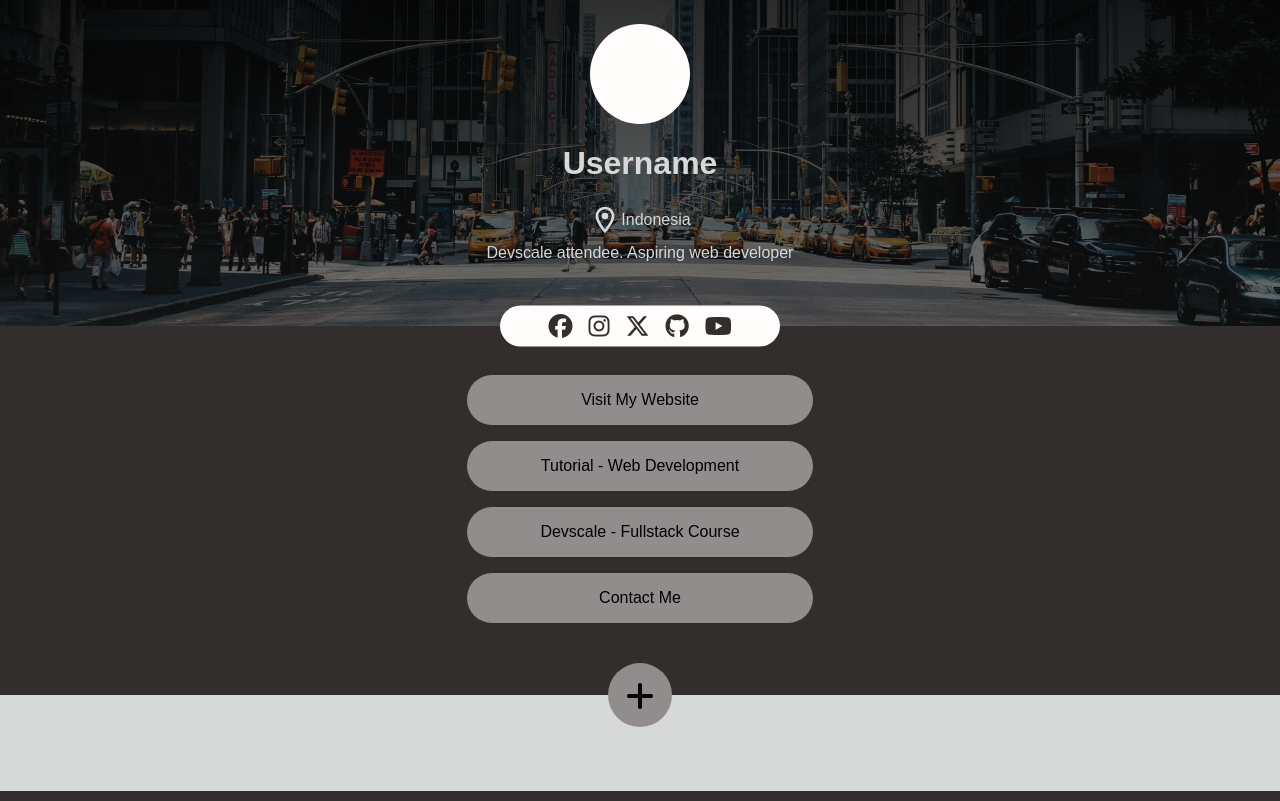
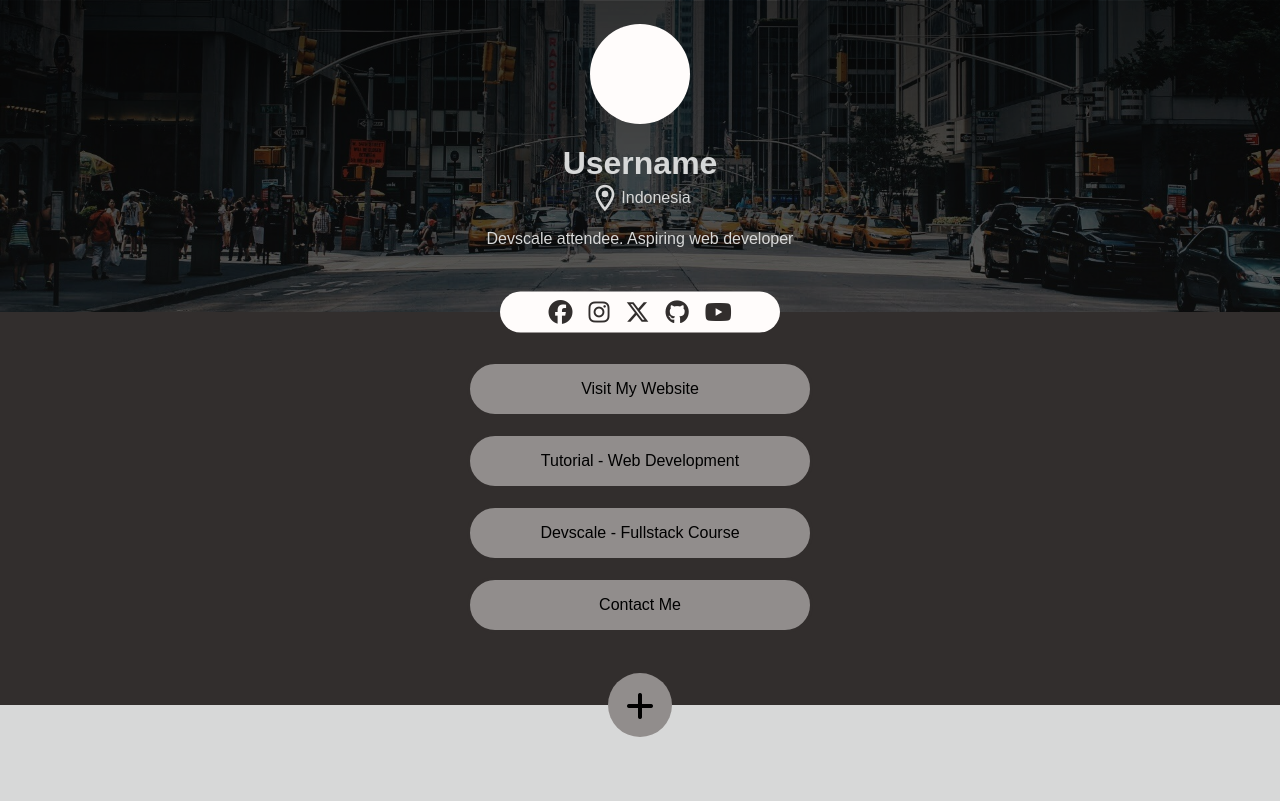
Before and after one commit to wstypr/devscale-assignment1, a plain HTML site: page index.html in a window 1280 px wide. Drawn offline with Linux system fonts and the light colour scheme.

Commit message:
fix some margin and border

```diff
--- a/index.html
+++ b/index.html
@@ -15,7 +15,7 @@
       <div class="container">
         <div class="avatar">
           <div class="user-img"></div>
-          <h1>Username</h1>
+          <h1 class="user-name">Username</h1>
           <div class="location-container">
             <svg
               xmlns="http://www.w3.org/2000/svg"
--- a/style.css
+++ b/style.css
@@ -20,7 +20,7 @@ body {
 }
 
 header {
-  background-image: linear-gradient(rgba(0, 0, 0, 0.8), rgba(0, 0, 0, 0.5)),
+  background-image: linear-gradient(rgba(0, 0, 0, 0.8), rgba(0, 0, 0, 0.6)),
     url("assets/bg-1.jpg");
   background-size: cover;
   background-position: center 70%;
@@ -37,11 +37,15 @@ header {
   margin: auto;
 }
 
+.user-name {
+  margin-bottom: 0px;
+}
+
 .location-container {
   display: flex;
   justify-content: center;
   align-items: center;
-  margin-bottom: 8px;
+  margin-bottom: 16px;
 }
 
 .social-container {
@@ -80,6 +84,14 @@ header {
   margin: 8px;
   border-radius: 32px;
   font-size: 1em;
+  border: 3px solid var(--dark);
+}
+
+.btn-link:hover,
+.btn-link:active {
+  color: var(--light);
+  background-color: var(--dark);
+  border: 3px solid var(--light);
 }
 
 .btn-add {
@@ -91,6 +103,11 @@ header {
   transform: translateY(-50%);
 }
 
+.btn-add:hover,
+.btn-add:active {
+  background-color: var(--light);
+}
+
 footer {
   background-color: var(--light-grey);
   padding-bottom: 32px;
```
